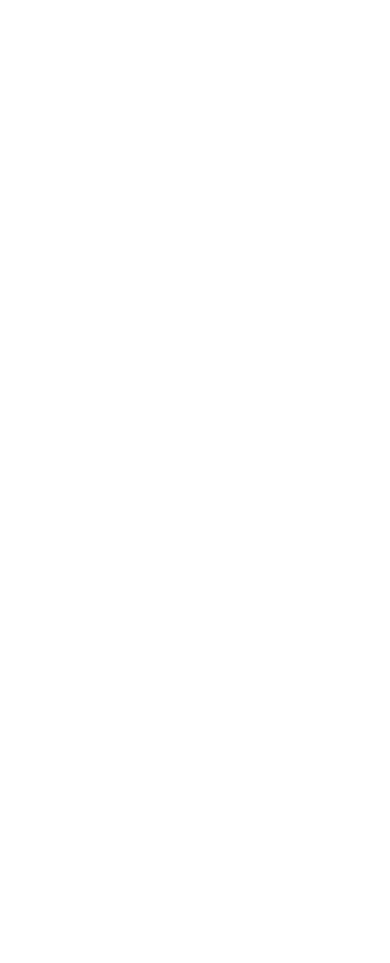
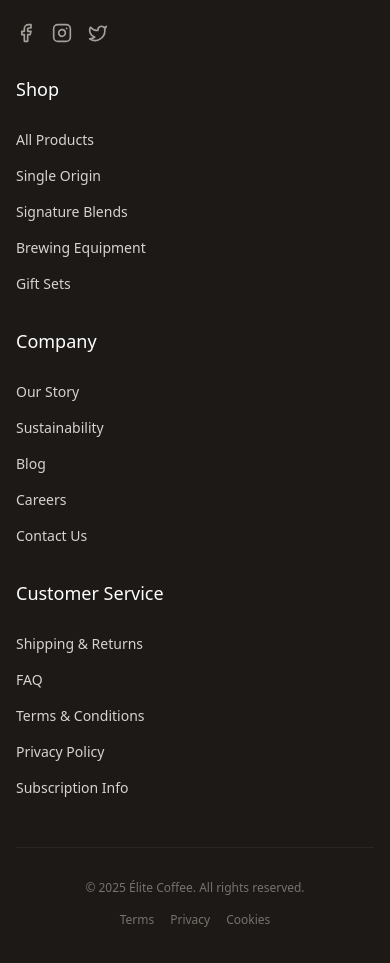
Before and after one commit to toanbanrau/FE-Roast_end_Linger, a React (Vite) app: page / in a window 390 px wide. Shown: the part 5920-6883 px from the top of the page. Before the commit the page ends 5767 px from the top, so only its background shows below. Built offline with nearby package versions, Linux system fonts and the light colour scheme; the HTML template or start-up script is replaced by a standard one.

Commit message:
chore:component

```diff
--- a/src/components/Footer.tsx
+++ b/src/components/Footer.tsx
@@ -1,7 +1,146 @@
-import React from "react";
 
-const Footer = () => {
-  return <div>Footer</div>;
-};
+import { Coffee, Facebook, Instagram, Twitter } from "lucide-react"
+import { Link } from "react-router-dom"
 
-export default Footer;
+export default function Footer() {
+  return (
+    <footer className="bg-stone-900 text-stone-300">
+      <div className="container px-4 md:px-6 py-16">
+        <div className="grid grid-cols-1 md:grid-cols-2 lg:grid-cols-4 gap-8">
+          <div>
+            <Link to="/" className="flex items-center gap-2 mb-6">
+              <Coffee className="h-6 w-6 text-amber-600" />
+              <span className="text-xl font-serif font-bold tracking-tight text-white">Élite Coffee</span>
+            </Link>
+            <p className="text-sm">
+              Crafting exceptional coffee experiences since 1992. From bean to cup, we're dedicated to quality and
+              sustainability.
+            </p>
+            <div className="flex gap-4 mt-6">
+              <Link to="#" className="text-stone-400 hover:text-amber-600">
+                <Facebook className="h-5 w-5" />
+                <span className="sr-only">Facebook</span>
+              </Link>
+              <Link to="#" className="text-stone-400 hover:text-amber-600">
+                <Instagram className="h-5 w-5" />
+                <span className="sr-only">Instagram</span>
+              </Link>
+              <Link to="#" className="text-stone-400 hover:text-amber-600">
+                <Twitter className="h-5 w-5" />
+                <span className="sr-only">Twitter</span>
+              </Link>
+            </div>
+          </div>
+
+          <div>
+            <h3 className="text-lg font-medium text-white mb-6">Shop</h3>
+            <ul className="space-y-3">
+              <li>
+                <Link to="/products" className="text-sm hover:text-amber-600 transition-colors">
+                  All Products
+                </Link>
+              </li>
+              <li>
+                <Link to="/products/single-origin" className="text-sm hover:text-amber-600 transition-colors">
+                  Single Origin
+                </Link>
+              </li>
+              <li>
+                <Link to="/products/blends" className="text-sm hover:text-amber-600 transition-colors">
+                  Signature Blends
+                </Link>
+              </li>
+              <li>
+                <Link to="/products/equipment" className="text-sm hover:text-amber-600 transition-colors">
+                  Brewing Equipment
+                </Link>
+              </li>
+              <li>
+                <Link to="/products/gifts" className="text-sm hover:text-amber-600 transition-colors">
+                  Gift Sets
+                </Link>
+              </li>
+            </ul>
+          </div>
+
+          <div>
+            <h3 className="text-lg font-medium text-white mb-6">Company</h3>
+            <ul className="space-y-3">
+              <li>
+                <Link to="/about" className="text-sm hover:text-amber-600 transition-colors">
+                  Our Story
+                </Link>
+              </li>
+              <li>
+                <Link to="/sustainability" className="text-sm hover:text-amber-600 transition-colors">
+                  Sustainability
+                </Link>
+              </li>
+              <li>
+                <Link to="/blog" className="text-sm hover:text-amber-600 transition-colors">
+                  Blog
+                </Link>
+              </li>
+              <li>
+                <Link to="/careers" className="text-sm hover:text-amber-600 transition-colors">
+                  Careers
+                </Link>
+              </li>
+              <li>
+                <Link to="/contact" className="text-sm hover:text-amber-600 transition-colors">
+                  Contact Us
+                </Link>
+              </li>
+            </ul>
+          </div>
+
+          <div>
+            <h3 className="text-lg font-medium text-white mb-6">Customer Service</h3>
+            <ul className="space-y-3">
+              <li>
+                <Link to="/shipping" className="text-sm hover:text-amber-600 transition-colors">
+                  Shipping & Returns
+                </Link>
+              </li>
+              <li>
+                <Link to="/faq" className="text-sm hover:text-amber-600 transition-colors">
+                  FAQ
+                </Link>
+              </li>
+              <li>
+                <Link to="/terms" className="text-sm hover:text-amber-600 transition-colors">
+                  Terms & Conditions
+                </Link>
+              </li>
+              <li>
+                <Link to="/privacy" className="text-sm hover:text-amber-600 transition-colors">
+                  Privacy Policy
+                </Link>
+              </li>
+              <li>
+                <Link to="/subscription" className="text-sm hover:text-amber-600 transition-colors">
+                  Subscription Info
+                </Link>
+              </li>
+            </ul>
+          </div>
+        </div>
+
+        <div className="border-t border-stone-800 mt-12 pt-8 flex flex-col md:flex-row justify-between items-center">
+          <p className="text-xs text-stone-500">&copy; {new Date().getFullYear()} Élite Coffee. All rights reserved.</p>
+          <div className="mt-4 md:mt-0 flex gap-4">
+            <Link to="/terms" className="text-xs text-stone-500 hover:text-amber-600">
+              Terms
+            </Link>
+            <Link to="/privacy" className="text-xs text-stone-500 hover:text-amber-600">
+              Privacy
+            </Link>
+            <Link to="/cookies" className="text-xs text-stone-500 hover:text-amber-600">
+              Cookies
+            </Link>
+          </div>
+        </div>
+      </div>
+    </footer>
+  )
+}
--- a/src/components/Header.tsx
+++ b/src/components/Header.tsx
@@ -4,6 +4,7 @@
 
 import { Coffee, ShoppingBag, Search, Menu, X, LogIn, UserPlus, User, ChevronDown } from "lucide-react"
 import { Link } from "react-router-dom"
+import HomeNav from "./HomeNav"
 
 export default function Header() {
   const [isSearchOpen, setIsSearchOpen] = useState(false)
@@ -38,24 +39,7 @@
         </div>
 
         {/* Center: Desktop Navigation */}
-        <nav className="hidden lg:flex items-center gap-6">
-          <Link to="/" className="text-sm font-medium transition-colors hover:text-amber-800">
-            Home
-          </Link>
-          <Link to="/products" className="text-sm font-medium transition-colors hover:text-amber-800">
-            Shop
-          </Link>
-          <Link to="/about" className="text-sm font-medium transition-colors hover:text-amber-800">
-            About Us
-          </Link>
-          <Link to="/blog" className="text-sm font-medium transition-colors hover:text-amber-800">
-            Blog
-          </Link>
-          <Link to="/contact" className="text-sm font-medium transition-colors hover:text-amber-800">
-            Contact
-          </Link>
-        </nav>
-
+        <HomeNav/>
         {/* Right: Search + Auth + Cart */}
         <div className="flex items-center gap-3">
           {/* Search */}
--- /dev/null
+++ b/src/components/HomeNav.tsx
@@ -0,0 +1,26 @@
+import { Link } from 'react-router-dom'
+
+const HomeNav = () => {
+  return (
+    <nav className="hidden lg:flex items-center gap-6">
+    <Link to="/" className="text-sm font-medium transition-colors hover:text-amber-800">
+      Home
+    </Link>
+    <Link to="/products" className="text-sm font-medium transition-colors hover:text-amber-800">
+      Shop
+    </Link>
+    <Link to="/about" className="text-sm font-medium transition-colors hover:text-amber-800">
+      About Us
+    </Link>
+    <Link to="/blog" className="text-sm font-medium transition-colors hover:text-amber-800">
+      Blog
+    </Link>
+    <Link to="/contact" className="text-sm font-medium transition-colors hover:text-amber-800">
+      Contact
+    </Link>
+  </nav>
+
+  )
+}
+
+export default HomeNav
```
